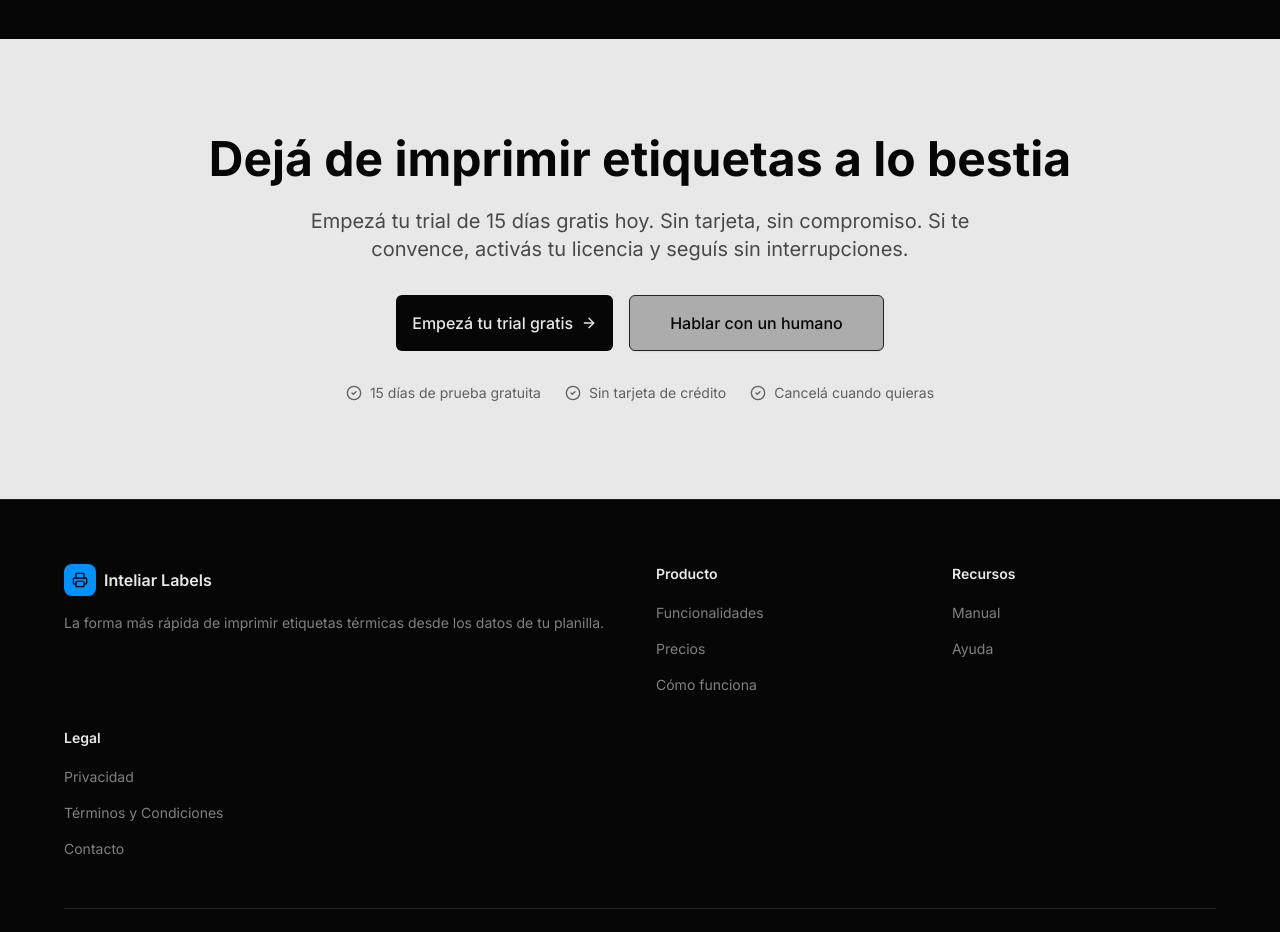
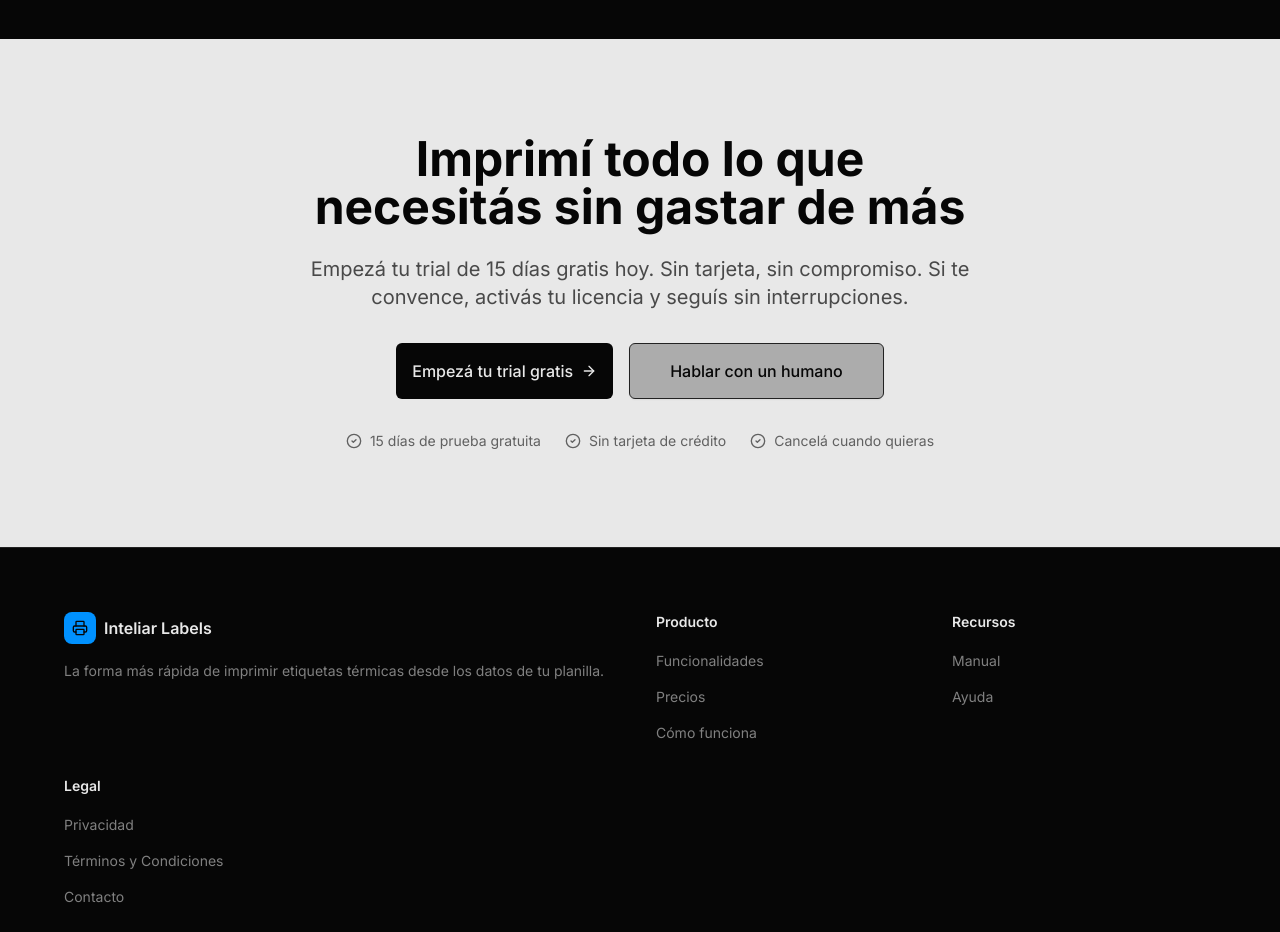
Before and after one commit to Inteliar-Stack-Agencia/Inteliar-Labels, a Next.js app: page / in a window 1280 px wide. Shown: the part 10440-11372 px from the top of the page. Built offline with nearby package versions, Linux system fonts and the light colour scheme; no server answers.

Commit message:
copy: update final CTA headline

```diff
--- a/components/landing/final-cta-section.tsx
+++ b/components/landing/final-cta-section.tsx
@@ -6,7 +6,7 @@ export function FinalCtaSection() {
     <section className="py-24 px-4 sm:px-6 bg-foreground">
       <div className="max-w-4xl mx-auto text-center">
         <h2 className="text-3xl sm:text-4xl lg:text-5xl font-bold text-background mb-6 text-balance">
-          Dejá de imprimir etiquetas a lo bestia
+          Imprimí todo lo que necesitás sin gastar de más
         </h2>
         <p className="text-lg sm:text-xl text-background/70 max-w-2xl mx-auto mb-8">
           Empezá tu trial de 15 días gratis hoy. Sin tarjeta, sin compromiso.
```
